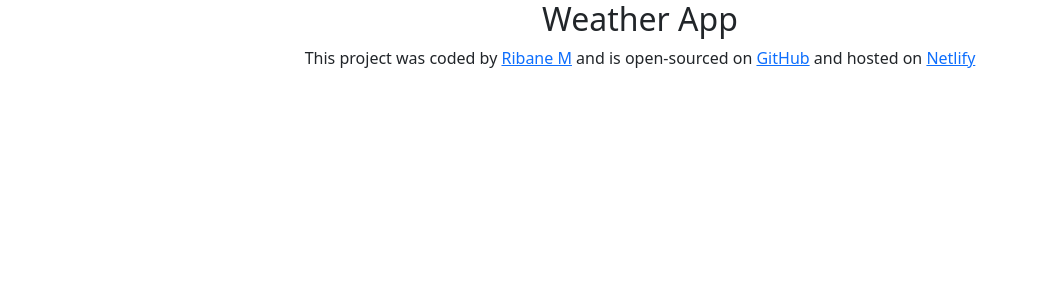
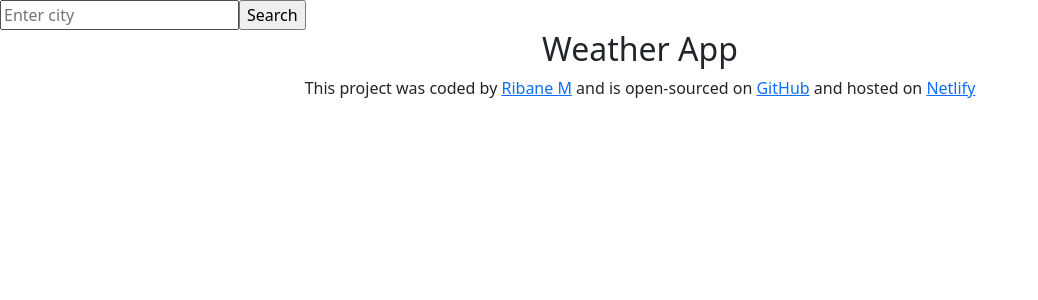
Before and after one commit to mahuma-pixel/react-weather-search, a React (Create React App) app: page / in a window 1280 px wide. Shown: the top 300 px of the page, without its empty margins (0-1038 px from the left). Built offline with nearby package versions, Linux system fonts and the light colour scheme.

Commit message:
added a form

```diff
--- a/package.json
+++ b/package.json
@@ -1,12 +1,11 @@
 {
-  "name": "react-weather-search",
+  "name": "react-weather-search-app",
   "version": "0.1.0",
   "private": true,
   "dependencies": {
     "@testing-library/jest-dom": "^5.17.0",
     "@testing-library/react": "^13.4.0",
     "@testing-library/user-event": "^13.5.0",
-    "axios": "^1.7.7",
     "bootstrap": "^5.3.3",
     "react": "^18.3.1",
     "react-dom": "^18.3.1",
--- a/src/App.js
+++ b/src/App.js
@@ -1,4 +1,3 @@
-import logo from './logo.svg';
 import './App.css';
 
 function App() {
@@ -6,9 +5,10 @@ function App() {
     <div className="App">
       <h2> Weather App</h2>
       <footer>
-      This project was coded by <a href="" target='_blank'> Ribane M</a> and is open-sourced on <a href="https://github.com/mahuma-pixel" target='_blank'>GitHub</a> and hosted on <a href="" target='_blank'>Netlify</a>
+      This project was coded by <a href="mailto:mahoomah.curl@gmail.com" target='_blank' rel="noreferrer"> Ribane M</a> and is open-sourced on <a href="https://github.com/mahuma-pixel" target='_blank' rel="noreferrer">GitHub</a> and hosted on <a href="https://react-weather-homework-mahuma.netlify.app/" target='_blank' rel="noreferrer">Netlify</a>
       </footer>
     </div>
+
   );
 }
 
--- /dev/null
+++ b/src/Weather.js
@@ -0,0 +1,11 @@
+import React from "react";
+
+export default function Weather(){
+
+    return <div>
+        <form>
+            <input type="Search" placeholder="Enter city"/>
+            <input type="Submit" value={"Search"}/>
+        </form>
+    </div>
+}
--- a/src/index.js
+++ b/src/index.js
@@ -4,10 +4,11 @@ import './index.css';
 import App from './App';
 import reportWebVitals from './reportWebVitals';
 import "bootstrap/dist/css/bootstrap.css"
-
+import Weather from "./Weather"
 const root = ReactDOM.createRoot(document.getElementById('root'));
 root.render(
   <React.StrictMode>
+    <Weather/>
     <App />
   </React.StrictMode>
 );
```
Also changed, not shown: 1 other file (tests, documents, lock files or other folders).
